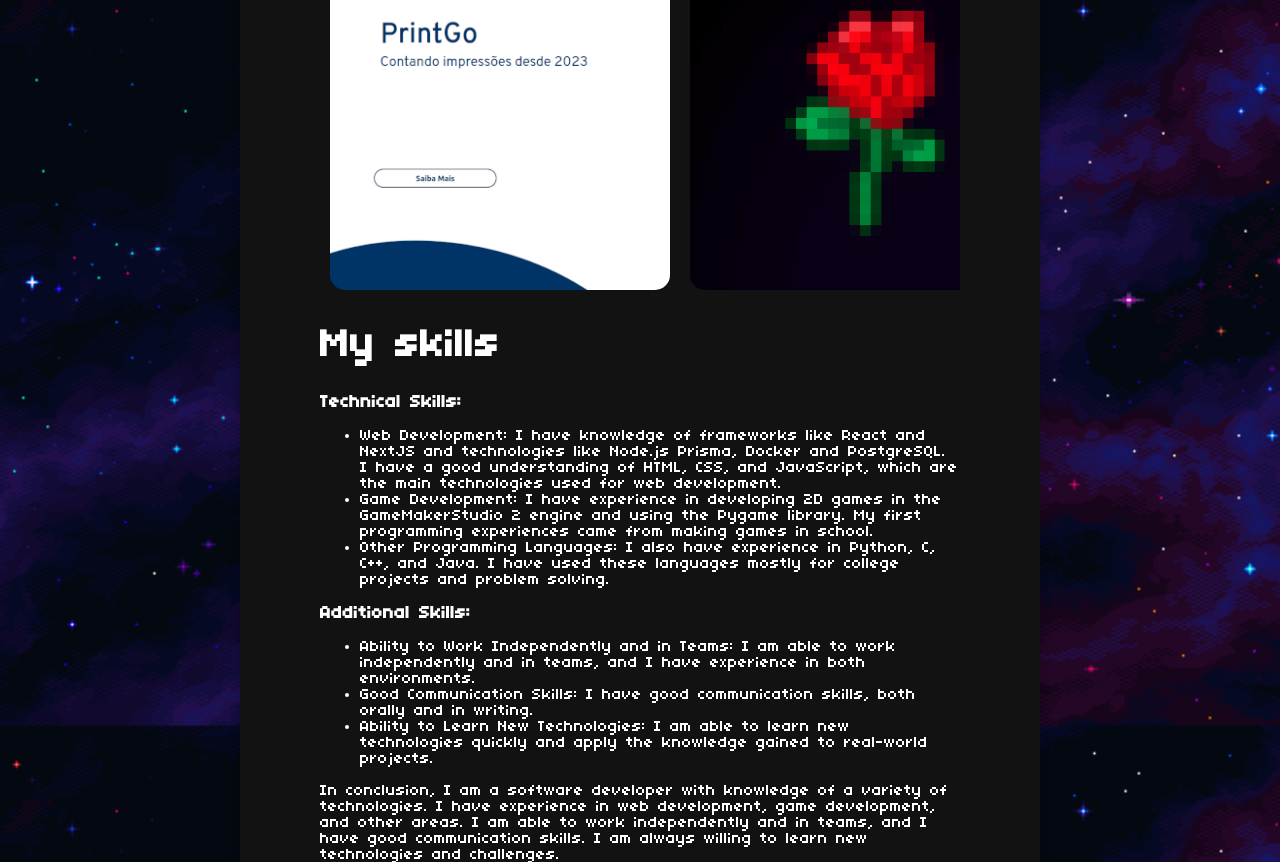
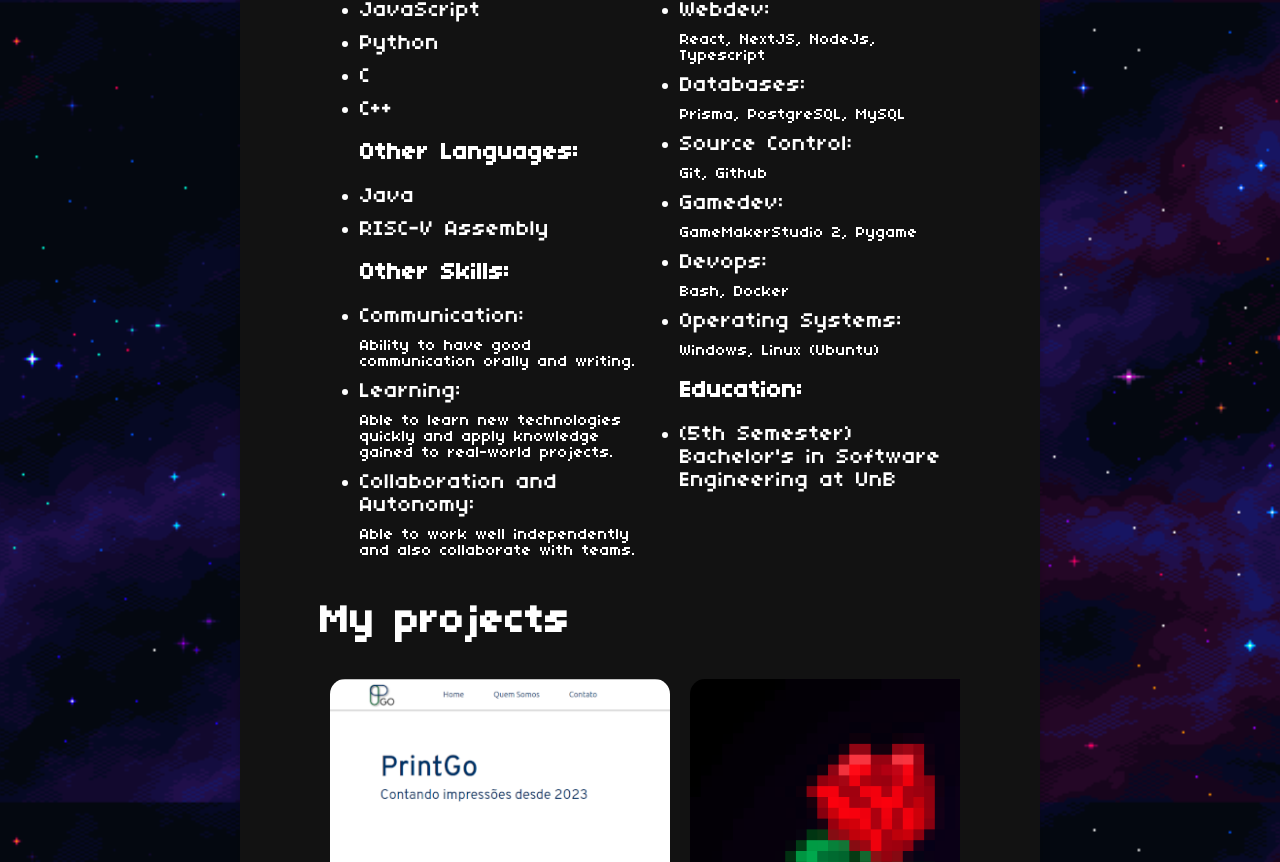
Before and after one commit to LipeAKugel/Portfolio, a Next.js app: page /skills in a window 1280 px wide. Shown: the part 358-1220 px from the top of the page. Built offline with nearby package versions, Linux system fonts and the light colour scheme.

Commit message:
:hammer: revamping skills page text

```diff
--- a/src/app/skills/page.js
+++ b/src/app/skills/page.js
@@ -37,56 +37,57 @@ export default function Skills() {
   return (
     <div className={styles.container}>
       <div className="card" id={styles.contentcard}>
+        <h1>Skillset</h1>
+        <div className={styles.info}>
+          <div className={styles.leftcontent}>
+            <ul>
+              <h2>Preferred Languages:</h2>
+              <li>JavaScript</li>
+              <li>Python</li>
+              <li>C</li>
+              <li>C++</li>
+            </ul>
+            <ul>
+              <h2>Other Languages:</h2>
+              <li>Java</li>
+              <li>RISC-V Assembly</li>
+            </ul>
+            <ul>
+              <h2>Other Skills:</h2>
+              <li>Communication:</li>
+              Ability to have good communication orally and writing.
+              <li>Learning:</li>
+              Able to learn new technologies quickly and apply knowledge gained to real-world projects.
+              <li>Collaboration and Autonomy:</li>
+              Able to work well independently and also collaborate with teams.
+            </ul>
+          </div>
+          <div className={styles.rightcontent}>
+            <ul>
+              <h2>Technologies:</h2>
+              <li>Webdev:</li>
+              React, NextJS, NodeJs, Typescript
+              <li>Databases:</li>
+              Prisma, PostgreSQL, MySQL
+              <li>Source Control:</li>
+              Git, Github
+              <li>Gamedev:</li>
+              GameMakerStudio 2, Pygame
+              <li>Devops:</li>
+              Bash, Docker
+              <li>Operating Systems:</li>
+              Windows, Linux (Ubuntu)
+            </ul>
+            <ul>
+              <h2>Education:</h2>
+              <li>(5th Semester) Bachelor's in Software Engineering at UnB</li>
+            </ul>
+          </div>
+        </div>
         <h1>My projects</h1>
           <Carousel
             items={projects}
           />
-        <h1>My skills</h1>
-        <h2>Technical Skills:</h2>
-        <ul>
-          <li>
-            Web Development: I have knowledge of frameworks
-            like React and NextJS and technologies like Node.js
-            Prisma, Docker and PostgreSQL. I have a good understanding
-            of HTML, CSS, and JavaScript, which are the main
-            technologies used for web development.
-          </li>
-          <li>
-            Game Development: I have experience in developing 2D games
-            in the GameMakerStudio 2 engine and using the Pygame library.
-            My first programming experiences came from making games in school.
-          </li>
-          <li>
-            Other Programming Languages: I also have experience in Python,
-            C, C++, and Java. I have used these languages mostly for college
-            projects and problem solving.
-          </li>
-        </ul>
-        <h2>Additional Skills:</h2>
-        <ul>
-          <li>
-            Ability to Work Independently and in Teams: I am able
-            to work independently and in teams, and I have experience
-            in both environments.
-          </li>
-          <li>
-            Good Communication Skills: I have good communication skills,
-            both orally and in writing.
-          </li>
-          <li>
-            Ability to Learn New Technologies: I am able to learn new
-            technologies quickly and apply the knowledge gained to
-            real-world projects.
-          </li>
-        </ul>
-
-        <p>
-          In conclusion, I am a software developer with knowledge of a variety of technologies.
-          I have experience in web development, game development, and other areas.
-          I am able to work independently and in teams, and I have good communication
-          skills. I am always willing to learn new technologies
-          and challenges.
-        </p>
       </div>
     </div>
   )
--- a/src/styles/app/skills.module.css
+++ b/src/styles/app/skills.module.css
@@ -11,3 +11,25 @@
   margin: 50px 0px;
   display: block;
 }
+
+.info {
+  display: flex;
+  justify-content: flex-start;
+}
+
+.info h2 {
+  font-size: 24px;
+}
+
+.info li {
+  font-size: 22px;
+  margin: 10px 0;
+}
+
+.leftcontent {
+  width: 50%;
+}
+
+.rightcontent {
+  width: 50%;
+}
```
